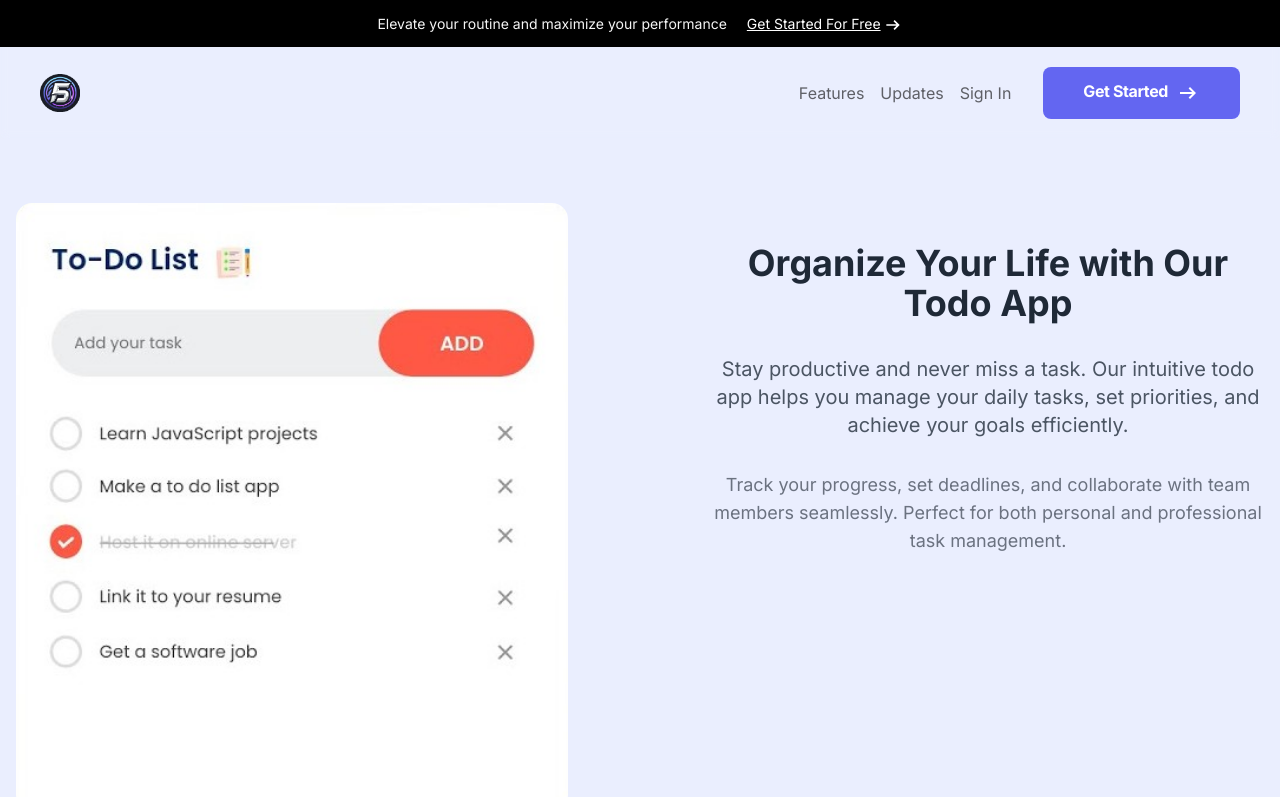
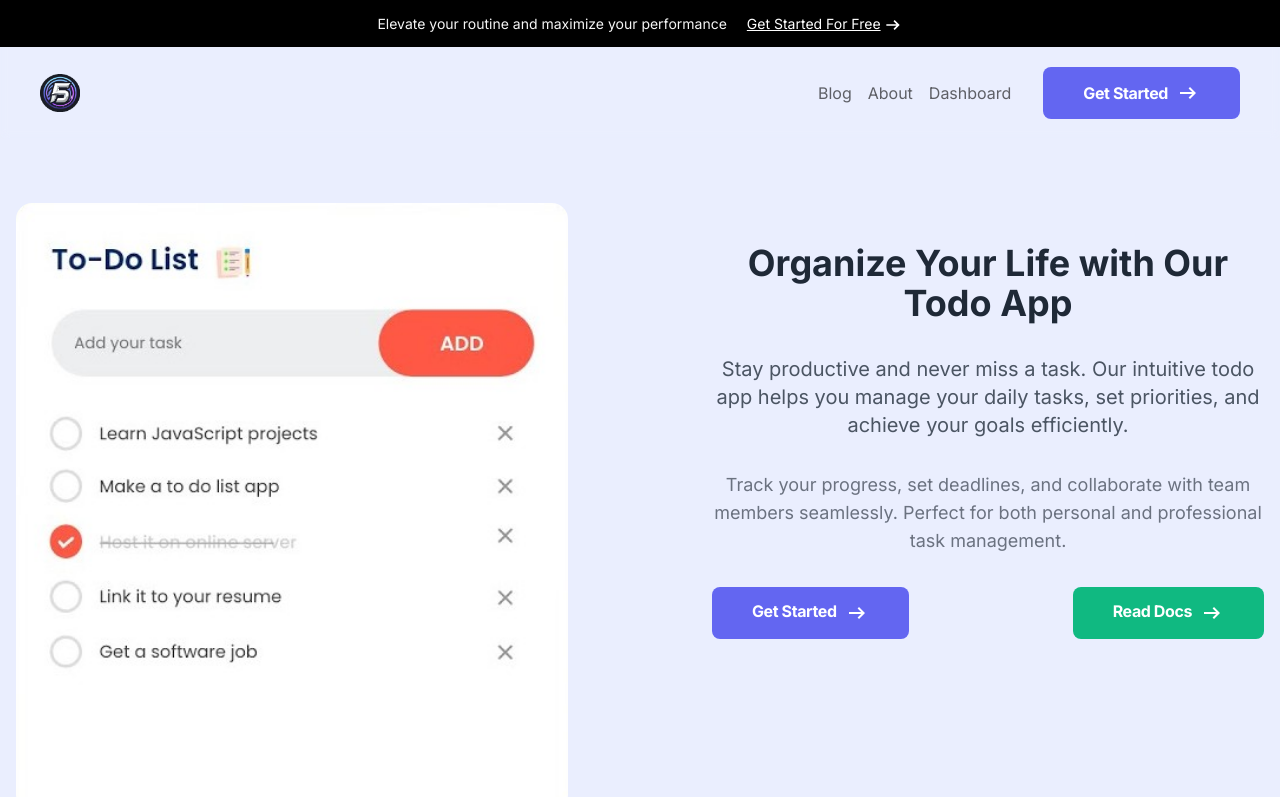
Before and after one commit to A-Shalchian/todo-app, a Next.js app in the folder todo-frontend/: page / in a window 1280 px wide. Shown: the top 797 px of the page. Built offline with nearby package versions, Linux system fonts and the light colour scheme; a web font is replaced by a local one.

Commit message:
added buttons and navigations

```diff
--- a/todo-frontend/src/homeSections/Header.tsx
+++ b/todo-frontend/src/homeSections/Header.tsx
@@ -4,18 +4,19 @@ import ArrowRight from "@/assets/icons/ArrowRight.svg";
 import Logo from "@/assets/images/logo-fitsho.png";
 import Image from "next/image";
 import MenuIconDark from "@/assets/icons/MenuIconDark.svg";
-
+import Link from "next/link";
 export const Header = () => {
   const [isMenuOpen, setIsMenuOpen] = useState(false);
 
   const toggleMenu = () => {
-    setIsMenuOpen(!isMenuOpen);
+    setIsMenuOpen((prev) => !prev);
   };
 
   return (
     <header className="sticky top-0 backdrop-blur-sm z-20">
+      {/* Top Bar */}
       <div className="flex justify-center items-center bg-black text-sm text-white py-3 gap-5">
-        <p className="text-neutral-100 hidden md:block ">
+        <p className="text-neutral-100 hidden md:block">
           Elevate your routine and maximize your performance
         </p>
         <div className="inline-flex gap-1 items-center mt-[2px]">
@@ -25,66 +26,68 @@ export const Header = () => {
           </a>
         </div>
       </div>
+
+      {/* Main Navigation */}
       <div className="py-5">
         <div className="mx-10">
           <div className="flex items-center justify-between w-full">
-            <a href="#" className="hover:scale-125 shrink-0">
+            {/* Logo */}
+            <Link href="/" className="hover:scale-125 shrink-0">
               <Image src={Logo} alt="Fitsho Logo" height={40} width={40} />
-            </a>
+            </Link>
 
+            {/* Desktop Navigation */}
             <div className="flex items-center gap-8">
               <nav className="hidden md:flex gap-4 text-black/60 items-center">
-                <a href="#" className="hover-nav">
-                  Features
+                <a href="/blog" className="hover-nav">
+                  Blog
                 </a>
-                <a href="#" className="hover-nav">
-                  Updates
+                <a href="/about" className="hover-nav">
+                  About
                 </a>
-
-                <a href="#" className="hover-nav">
-                  Sign In
+                <a href="/dashboard" className="hover-nav">
+                  Dashboard
                 </a>
               </nav>
-
-              <div
-                className="hidden md:inline-flex bg-indigo-500 text-white px-10 py-3
-                rounded-lg font-bold items-center justify-center tracking-tight btn-hover group"
-              >
-                <a href="/login" className="">
+              <a href="/login">
+                <div className="hidden md:inline-flex bg-indigo-500 text-white px-10 py-3 rounded-lg font-bold items-center justify-center tracking-tight btn-hover group">
                   Get Started
                   <ArrowRight className="h-7 w-6 inline-flex justify-center items-center ml-2 fill-current group-hover:text-white/60" />
-                </a>
-              </div>
-
-              <MenuIconDark
-                className="h-5 w-5 md:hidden cursor-pointer"
+                </div>
+              </a>
+              {/* Mobile Menu Toggle */}
+              <button
+                className="md:hidden"
                 onClick={toggleMenu}
-              />
+                aria-label="Toggle menu"
+              >
+                <MenuIconDark className="h-5 w-5 cursor-pointer" />
+              </button>
             </div>
           </div>
 
-          {/* Mobile menu */}
+          {/* Mobile Menu */}
           {isMenuOpen && (
-            <nav className="md:hidden mt-3 flex flex-col gap-4 text-black font-semibold items-center">
+            <nav
+              className="md:hidden mt-3 flex flex-col gap-4 text-black font-semibold items-center"
+              aria-label="Mobile navigation"
+            >
               <a href="/about" className="hover-nav">
                 About
               </a>
-              <a href="#" className="hover-nav">
+              <a href="/features" className="hover-nav">
                 Features
               </a>
-              <a href="#" className="hover-nav">
+              <a href="/updates" className="hover-nav">
                 Updates
               </a>
-              <a href="#" className="hover-nav">
+              <a href="/plans" className="hover-nav">
                 Plans
               </a>
-              <a href="#" className="hover-nav">
+              <a href="/help" className="hover-nav">
                 Help
               </a>
-              <button
-                className="bg-indigo-500 text-white px-4 py-2
-                rounded-lg font-medium inline-flex items-center justify-center tracking-tight btn-hover"
-              >
+              <button className="bg-indigo-500 text-white px-4 py-2 rounded-lg font-medium inline-flex items-center justify-center tracking-tight btn-hover">
                 Get Started
               </button>
             </nav>
--- a/todo-frontend/src/homeSections/Hero.tsx
+++ b/todo-frontend/src/homeSections/Hero.tsx
@@ -1,6 +1,7 @@
 import React from "react";
 import Image from "next/image";
 import todoImage from "@/assets/images/todo.jpg";
+import ArrowRight from "@/assets/icons/ArrowRight.svg";
 
 export const Hero = () => {
   return (
@@ -33,6 +34,20 @@ export const Hero = () => {
               members seamlessly. Perfect for both personal and professional
               task management.
             </p>
+            <div className="flex justify-between">
+              <a href="/login">
+                <div className=" bg-indigo-500 text-white px-10 py-3 rounded-lg font-bold items-center justify-center tracking-tight btn-hover group">
+                  Get Started
+                  <ArrowRight className="h-7 w-6 inline-flex justify-center items-center ml-2 fill-current group-hover:text-white/60" />
+                </div>
+              </a>
+              <a href="/login">
+                <div className=" bg-emerald-500 text-white px-10 py-3 rounded-lg font-bold items-center justify-center tracking-tight btn-hover group">
+                  Read Docs
+                  <ArrowRight className="h-7 w-6 inline-flex justify-center items-center ml-2 fill-current group-hover:text-white/60" />
+                </div>
+              </a>
+            </div>
           </div>
         </div>
       </div>
```
